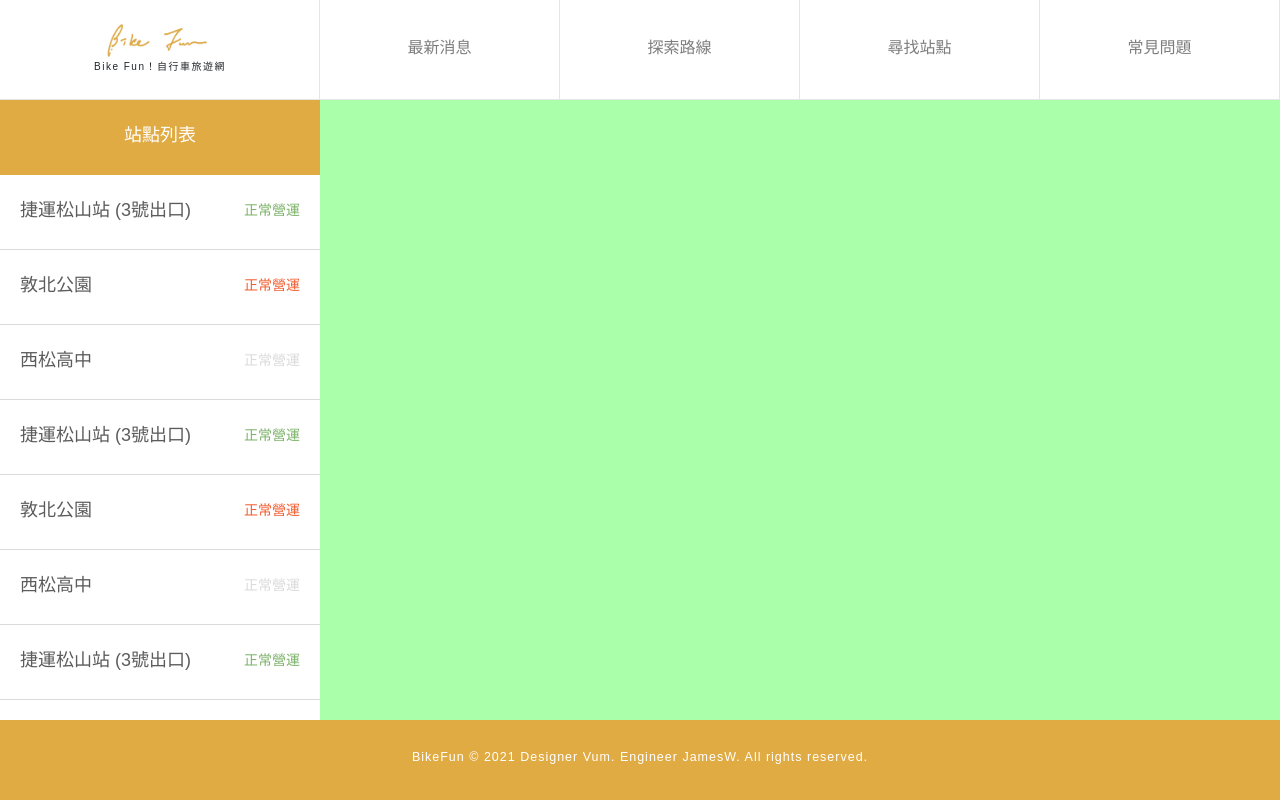
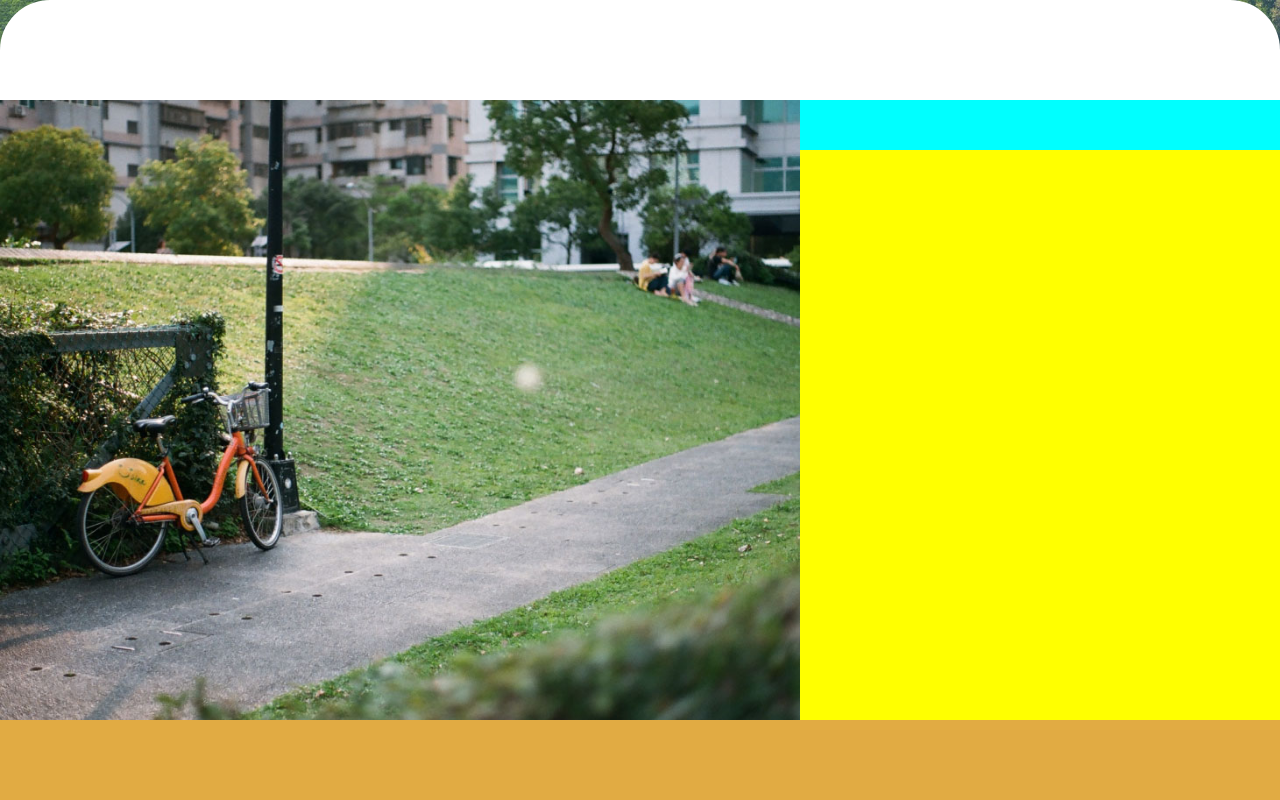
Before and after one commit to jin576tw/TheF2E_Week02, a Vue app: page / in a window 1280 px wide. Built offline with nearby package versions, Linux system fonts and the light colour scheme.

Commit message:
重新版面分配

```diff
--- a/src/App.vue
+++ b/src/App.vue
@@ -1,33 +1,50 @@
 <template>
-  <div class="Window">
-    <section class="Background"></section>
-    <section class="Contenet">
-      <div class="BG_space"></div>
-      <div class="Bf_Contenet">
 
-        <navbar></navbar>
 
-        <div class="Contenet_page">
+    <div class="Window">
+      <div class="NavbarRWD navbarRWDHide"></div>
+      <div class="Background"></div>
 
-            <find-station-page></find-station-page>
+
+      <div class="Content">
+        <div class="BG_space"></div>
+        <div class="Bf_Content">
+
+          <div class="Navbar navbarHide"></div>
+
+
+          <div class="BfPage FindStationPage" id="FindStationPage">
+            <div class="FindStationCover">
+
+            </div>
+            <div class="FindStationBar">
+              <div class="stationStep"></div>
+              <div class="FindStation_list"></div>
+              <div class="FindStation_searchBar"></div>
+            </div>
+
+
+            <div class="FindStationMap" id="FindStationMap"></div>
+
+          </div>
+        </div>
+
+      </div>
+
+    </div>
+    <div class="footer">
+
+    </div>
 
 
 
-        </div>
-
-
-      </div>
-    </section>
-  </div>
-
-  <Footer></Footer>
 </template>
 
 <script>
 
 import jsSHA from "jssha"
 
-import FindStation_page from "./components/FindStation_page.vue"
+// import FindStation_page from "./components/FindStation_page.vue"
 
 function getAuthorizationHeader() {
 
@@ -57,7 +74,7 @@ export default {
 
   components:{
 
-  'find-station-page':FindStation_page
+  // 'find-station-page':FindStation_page
 
 
   },
@@ -66,14 +83,34 @@ export default {
     return{
 
       TPXData:[],
+      nowPage:'',
+      navbarRWDHide: true
 
 
 
     }
 
 
+  },computed:{
+
+
+    // PageNow(){
+
+
+    //     if(this.nowPage == 'Search'){
+
+    //       this.navbarRWDHide = true
+
+    //     }
+
+    //     return this.nowPage
+    // }
+
+
   }
   ,methods:{
+
+
 
     getdata(){
 
--- a/src/assets/css/style.css
+++ b/src/assets/css/style.css
@@ -85,252 +85,257 @@ label{
 
 @media (max-width: 767px) { }
 
+
+/* //////////////////////////////// */
+
 .Window{
-    height: calc(100vh - 80px);
-    overflow: hidden;
+    position: relative;
 }
 
 .Background{
     position: fixed;
+    z-index: 996;
+    height: 100vh;
     width: 100%;
-    height: 100%;
     background-image: url('../images/bg01.jpg');
-    /* background-color: white; */
+    background-size: cover;
+    background-position: center;
+}
 
-    z-index: 997
+@media (max-width: 767px) {
+
+    .Background{
+        height: 100vh;
+        width: 100%;
+        background-image: url('../images/bg01.jpg');
+        background-size: cover;
+        background-position: center;
+    }
+
 }
-.Contenet{
+
+.Content{
     position: relative;
-    z-index: 998;
     width: 100%;
+    z-index: 996;
+}
+
+.BG_space{
+    width: 100%;
+    /* height: calc(100vh - 100px); */
+    background-color: transparent
+}
+
+.Bf_Content{
+
+    width: 100%;
+    min-height: calc(100vh - 80px);
+    background-color:transparent
+
+}
+
+@media (max-width: 767px) {
+
+    .Bf_Content{
+
+        width: 100%;
+        min-height: calc(100vh - 80px);
+        background-color:transparent
+
+    }
+
 
 
 }
-.BG_space{
-    /* height: calc(100vh - 100px); */
-    /* height: 100px; */
-    height: 0px;
-    transition: 0.8s;
-    background-color: transparent;
+
+/* 尋找站點頁 */
+
+#FindStationPage{
+    width: 100%;
+    display: flex;
+    position: relative;
 }
 
-.Bf_Contenet{
-    overflow: hidden;
-
-    background-color: white;
-    /* background-color: transparent; */
-    width: 100%;
-    /* height: calc(100vh - 80px); */
+.FindStationCover{
+    width: 62.5%;
+    /* width: 0%; */
+    transition: 0.8s;
+    height: calc(100vh - 180px);
+    background-image: url('../images/bg03.jpg');
+    background-size:cover;
+    background-position:center;
+    background-repeat: no-repeat;
 
 }
 
-.Contenet_page{
-    height: calc(100vh - 180px);
+.FindStationBar{
+    width: 37.5%;
+    /* width: 25%; */
+    transition: 0.8s;
+    min-height: calc(100vh - 180px);
     background-color: white;
 }
 
+.stationStep{
+    width: 37.5%;
+    /* width: 75%; */
+    position: absolute;
+    transition: 0.8s;
+    top: 0;
+    right: 0;
 
-/* /////////////尋找站點///////// */
-.FindStaion_Page{
+    height: 50px;
+    background-color: cyan;
+}
+
+.FindStationMap{
+    width: 0%;
+    /* width: 75%; */
+    min-height: calc(100vh - 180px);
+    background-color: #afa;
+}
+
+.FindStation_list{
+    display: none;
+    /* display: block; */
+    margin-top: 0px;
     width: 100%;
-    height: 100%;
-    background-color: cyan;
-    display: flex;
-    justify-content: space-between;
-    align-items: center;
+    background-color: pink;
+    min-height:  calc(100vh - 180px);
+}
+
+.FindStation_searchBar{
+    display: block;
+    /* display: none; */
+    margin-top: 50px;
+    width: 100%;
+    min-height:  calc(100vh - 230px);
+    background-color: yellow;
 
 }
 
-.FindStaion_cover{
-    /* width: 62.5%; */
-    width: 0%;
-    height: 100%;
 
-    background-image: url('../images/bg03.jpg');
-    background-size: cover;
-    background-position:center;
-    background-repeat: no-repeat;
-}
+@media (max-width: 767px) {
 
-.FindStaion_bar{
-    /* width: 37.5%; */
-    width: 25%;
-    height: 100%;
-    background-color: #fff;
+    #FindStationPage{
+        width: 100%;
+        display: flex;
+        flex-direction: column;
+    }
+
+
+    .FindStationCover{
+        width: 100%;
+        height: 100vh;
+        /* height: 85px; */
+        background-image: url('../images/bg03.jpg');
+        background-size:cover;
+        background-position:-30px;
+        background-repeat: no-repeat;
+
+    }
+
+
+
+    .FindStationBar{
+        position: relative;
+        width: 100%;
+        min-height: 500px;
+        /* min-height:  calc(100vh - 165px); */
+
+        background-color: white;
+    }
+
+
+    .stationStep{
+        position: absolute;
+        top: 0;
+        left: 0;
+        width: 100%;
+        height: 50px;
+        background-color: cyan;
+    }
+
+
+
+    .FindStationMap{
+        display: none;
+        /* display: block; */
+        position: absolute;
+        top: 135px;
+        width: 100%;
+        min-height: 300px;
+        background-color: #afa;
+    }
+
+    .FindStation_list{
+        display: none;
+        /* display: block; */
+        margin-top: 350px;
+        width: 100%;
+        background-color: pink;
+        min-height:  calc(100vh - 515px);
+    }
+
+    .FindStation_searchBar{
+        display: block;
+        /* display: none; */
+        margin-top: 50px;
+        width: 100%;
+        min-height:  450px;
+        background-color: yellow;
+
+    }
 
 }
 
-.FindStaion_map{
-    width: 0%;
-    width: 75%;
-    height: 100%;
-    background-color: #afa;
+
+/* //////////////navbar///////////////// */
+
+
+.Navbar{
+    height: 100px;
+    width: 100%;
+    background-color: white;
+    border-radius: 50px 50px 0px 0px;
 }
 
-.FindStaion_list{
-    width: 100%
-}
+.NavbarRWD{
+    position: absolute;
+    z-index: 997;
+    top: 0;
+    left: 0;
+    width: 100%;
+    height: 85px;
+    background-color:transparent;
 
-.Staion_list_title{
-    height: 75px;
-    background-color: var(--bYellow);
-    display: flex;
-    justify-content: center;
-    align-items: center;
-}
-.Staion_list_title h3{
-
-    font-size: 1.8rem;
-    font-style: normal;
-    font-weight: 500;
-    line-height: 18px;
-    letter-spacing: 0em;
-    text-align: center;
-    color: #fff;
+    border-bottom: 1px solid var(--light_grey)
 
 }
 
-.FindStaion_listWarp{
-    overflow: auto;
-    height: calc(100vh - 255px);
-    width: 100%;
+.navbarRWDHide{
+    display: none;
 }
 
-.Staion_list{
-    height: 75px;
-    border-bottom: 1px solid #DADADA;
-    display: flex;
-    justify-content: space-between;
-    align-items: center;
-    padding: 0 20px;
-}
+@media (max-width: 767px) {
 
-.Staion_list h3{
-    color:var(--bBlack);
-    font-size: 1.8rem;
-    font-style: normal;
-    font-weight: 500;
-    line-height: 18px;
-    letter-spacing: 0em;
+    .navbarHide{
+        display: none;
+    }
+
+    .navbarRWDHide{
+        display: block;
+    }
+
 
 }
 
-.Staion_list h4{
 
-    font-size: 1.4rem;
-    font-style: normal;
-    font-weight: 500;
-    line-height: 18px;
-    letter-spacing: 0em;
-
-}
-
-.safe_station{
-    color: var(--bGreen);
-}
-
-.danger_station{
-
-    color: var(--bRed);
-
-}
-
-.stop_station{
-    color: var(--light_grey);
-}
-
-/* ///////////////導覽列////////////// */
-.Navbar{
-
-    border-radius: 50px 50px 0px 0px;
-    height: 100px;
-    border-bottom: 1px solid #E5E5E5;
-    background-color: white;
-
-}
-.Navbar_warp{
-    /* background-color: red; */
-    width: 100%;
-    height: 100px;
-    display: flex;
-
-}
-.navLogo{
-    height: 100%;
-    width: 25%;
-    /* background-color: cyan; */
-    display: flex;
-    flex-direction: column;
-    align-items: center;
-    justify-content: center;
-    border-right: 1px solid #E5E5E5;
-
-}
-
-.navLogo img{
-    width: 35%;
-}
-
-.navLogo h5{
-    /* font-family: PingFang TC; */
-    font-size: 1rem;
-    font-style: normal;
-    font-weight: 300;
-    line-height: 14px;
-    letter-spacing: 0.15em;
-    text-align: left;
-
-}
-
-.navItemWarp{
-    display: flex;
-    height: 100%;
-    width: 75%;
-    /* background-color: yellow; */
-}
-
-.navItem{
-    cursor: pointer;
-    height: 100%;
-    width: 25%;
-    /* background-color: orange; */
-    border-right: 1px solid #E5E5E5;
-    display: flex;
-    justify-content: center;
-    align-items: center;
-    color: var(--bGrey);
-}
-
-.navItem:hover{
-    transition: 0.8s;
-    color: var(--bYellow);
-}
-
-.navItem h4{
-    font-size: 1.6rem;
-    font-style: normal;
-    font-weight: 400;
-    line-height: 22px;
-    letter-spacing: 0em;
-    text-align: left;
-
-}
-
-.navItem.nav-active{
-
-    color: var(--bYellow);
-
-}
-/* ////////////////footer/////////// */
+/* /////////footer///////////// */
 .footer{
     position: relative;
-    z-index: 998;
+    z-index: 996;
+    height: 80px;
     width: 100%;
-    height: 80px;
-    background-color: #E1AB43;
-    display: flex;
-    justify-content: center;
-    align-items: center;
-    color: #FFFFFF;
-
+    background-color: var(--bYellow);
 }
--- a/src/components/FindStaion_list.vue
+++ /dev/null
@@ -1,65 +0,0 @@
-<template>
-
-    <div class="FindStaion_list">
-
-        <div class="Staion_list_title">
-            <h3>站點列表</h3>
-        </div>
-        <div class="FindStaion_listWarp">
-
-            <div class="Staion_list">
-                <h3>捷運松山站 (3號出口)</h3>
-                <h4 class="safe_station">正常營運</h4>
-            </div>
-            <div class="Staion_list">
-                <h3>敦北公園</h3>
-                <h4 class="danger_station">正常營運</h4>
-            </div>
-            <div class="Staion_list">
-                <h3>西松高中</h3>
-                <h4 class="stop_station">正常營運</h4>
-            </div>
-            <div class="Staion_list">
-                <h3>捷運松山站 (3號出口)</h3>
-                <h4 class="safe_station">正常營運</h4>
-            </div>
-            <div class="Staion_list">
-                <h3>敦北公園</h3>
-                <h4 class="danger_station">正常營運</h4>
-            </div>
-            <div class="Staion_list">
-                <h3>西松高中</h3>
-                <h4 class="stop_station">正常營運</h4>
-            </div>
-            <div class="Staion_list">
-                <h3>捷運松山站 (3號出口)</h3>
-                <h4 class="safe_station">正常營運</h4>
-            </div>
-            <div class="Staion_list">
-                <h3>敦北公園</h3>
-                <h4 class="danger_station">正常營運</h4>
-            </div>
-            <div class="Staion_list">
-                <h3>西松高中</h3>
-                <h4 class="stop_station">正常營運</h4>
-            </div>
-            <div class="Staion_list">
-                <h3>捷運松山站 (3號出口)</h3>
-                <h4 class="safe_station">正常營運</h4>
-            </div>
-            <div class="Staion_list">
-                <h3>敦北公園</h3>
-                <h4 class="danger_station">正常營運</h4>
-            </div>
-            <div class="Staion_list">
-                <h3>西松高中</h3>
-                <h4 class="stop_station">正常營運</h4>
-            </div>
-
-        </div>
-
-    </div>
-
-
-
-</template>
--- a/src/components/FindStation_page.vue
+++ /dev/null
@@ -1,31 +0,0 @@
-<template>
-  <section class="FindStaion_Page">
-    <div class="FindStaion_cover"></div>
-    <div class="FindStaion_bar">
-
-      <find-staion-list></find-staion-list>
-
-    </div>
-    <div class="FindStaion_map" id="FindStaion_map"></div>
-  </section>
-</template>
-
-<script>
-
-  import FindStaion_list from './FindStaion_list.vue'
-  export default {
-
-
-    components:{
-
-      "find-staion-list":FindStaion_list
-
-
-
-    }
-
-
-
-  }
-
-</script>
--- a/src/components/Footer.vue
+++ /dev/null
@@ -1,5 +0,0 @@
-<template>
-    <section class="footer">
-        <h5>BikeFun © 2021 Designer Vum. Engineer JamesW. All rights reserved.</h5>
-    </section>
-</template>
--- a/src/components/Navbar.vue
+++ /dev/null
@@ -1,26 +0,0 @@
-<template>
-  <div class="Navbar">
-    <div class="Navbar_warp">
-      <div class="navLogo">
-        <img src="../assets/images/logo_yellow.png" alt="" />
-        <h5 class="animate__animated animate__bounce">
-          Bike Fun！自行車旅遊網
-        </h5>
-      </div>
-      <div class="navItemWarp">
-        <div class="navItem">
-          <h4>最新消息</h4>
-        </div>
-        <div class="navItem">
-          <h4>探索路線</h4>
-        </div>
-        <div class="navItem">
-          <h4>尋找站點</h4>
-        </div>
-        <div class="navItem">
-          <h4>常見問題</h4>
-        </div>
-      </div>
-    </div>
-  </div>
-</template>
```
Also changed, not shown: src/main.js (+3 -4 lines).
